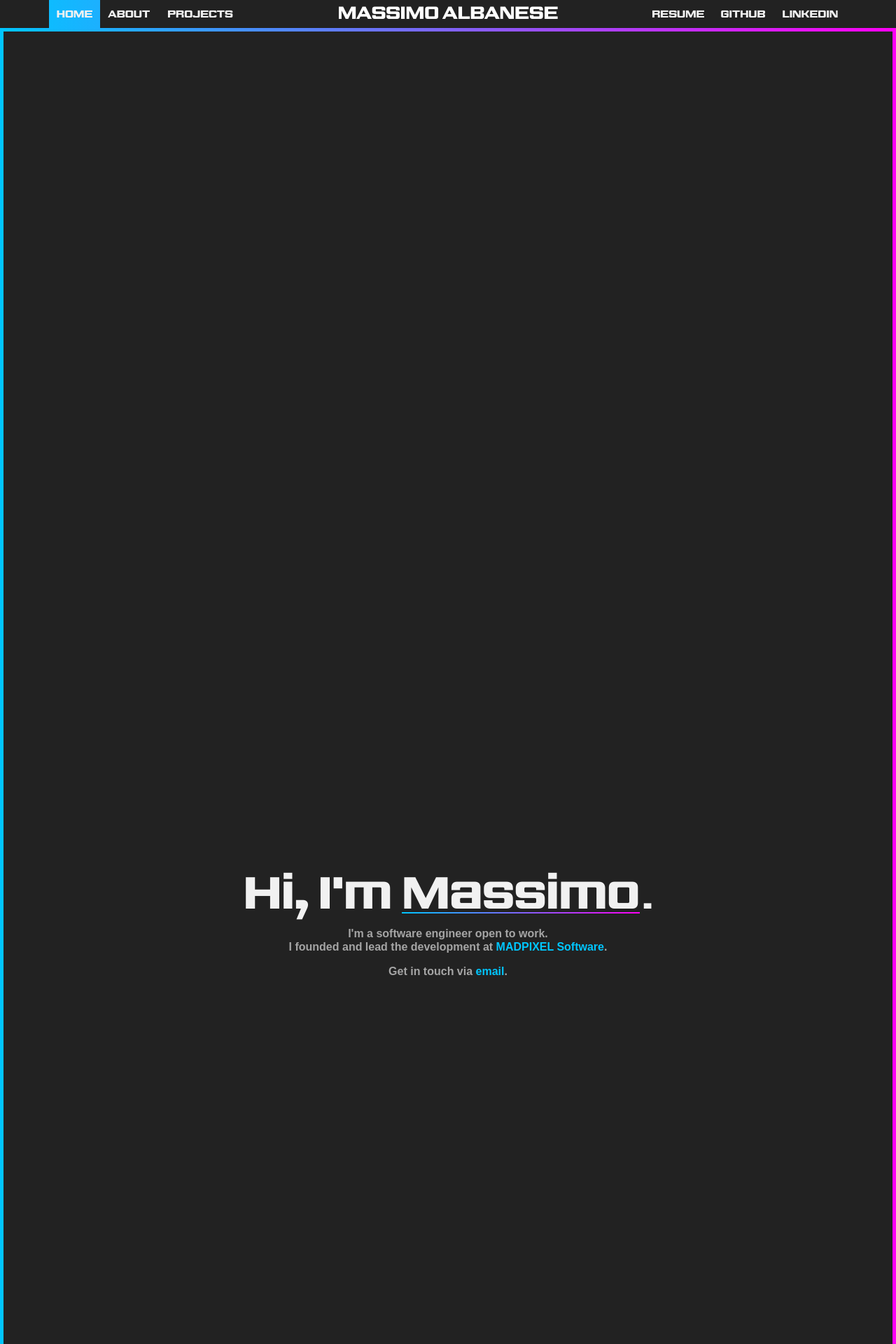
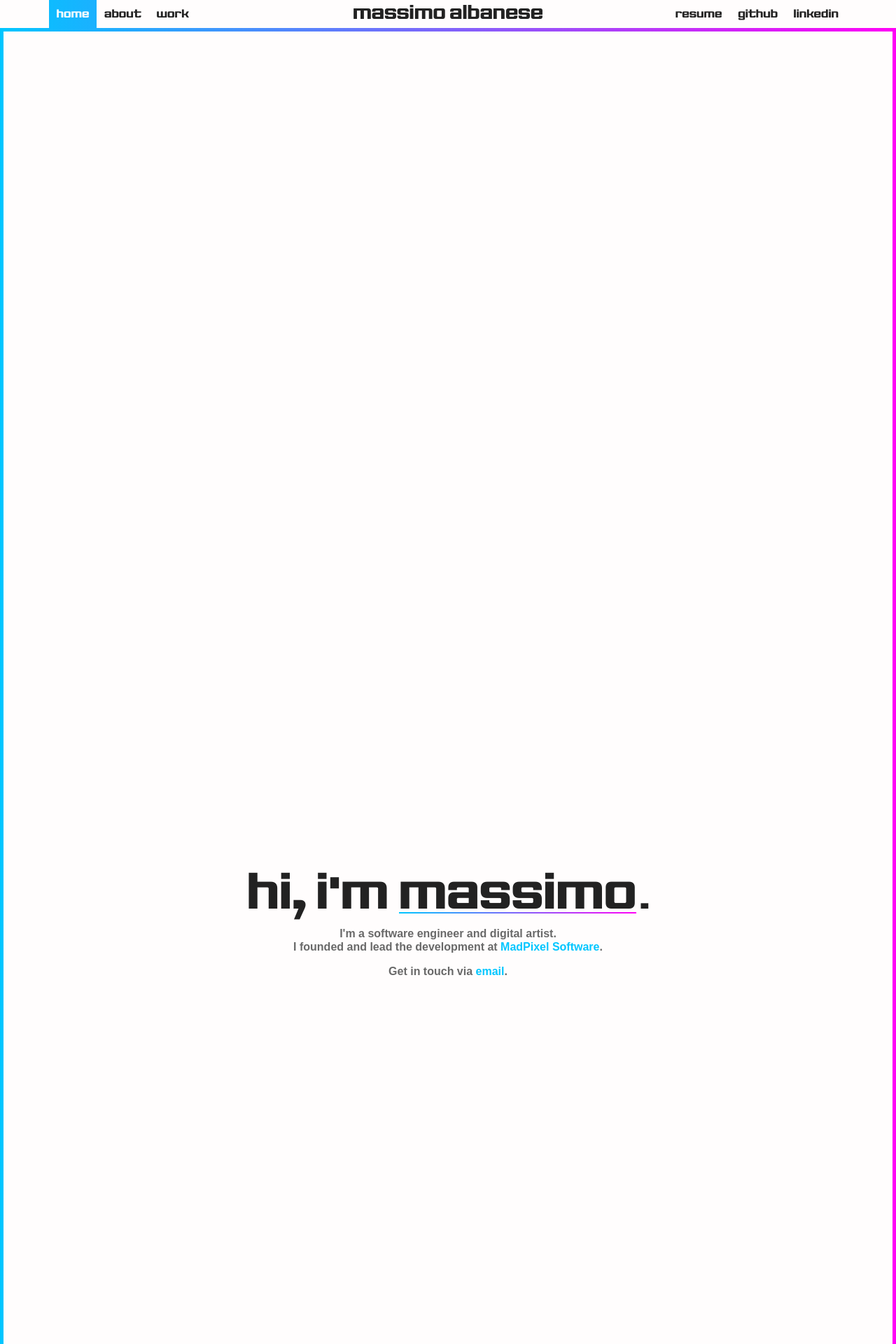
Before and after one commit to madlitch/portfolio, a Python web app: template app/templates/index.html in a window 1280 px wide. Shown: the top 1920 px of the page at 70% size. Run offline with Jinja, Linux system fonts and the light colour scheme; the template is opened without the code that fills it, so the values that code supplies are empty; some web fonts are replaced.

Commit message:
update theme update resume

```diff
--- a/app/static/stylesheet.css
+++ b/app/static/stylesheet.css
@@ -8,10 +8,15 @@
     src: url("Montserrat-Black.woff") format('woff');
 }
 
+:root {
+    font-variant-ligatures: none;
+}
+
 html {
     scroll-behavior: smooth;
     overflow-x: hidden;
-    background-color: #222222;
+    /*background-color: #222222;*/
+    background-image: linear-gradient(90deg, #FF00F6, #00C6FF);
 }
 
 .fw-900 {
@@ -28,8 +33,11 @@ html {
 
 body {
     margin: 0;
-    color: #f1f1f1;
-    background-color: #222222;
+    /*color: #f1f1f1;*/
+    color: #222222;
+    /*background-color: #222222;*/
+    /*background-color: #fffdfd;*/
+    background-image: linear-gradient(90deg, #FF00F6, #00C6FF);
     background-size: 100%;
     font-family: "Montserrat", sans-serif;
 }
@@ -47,7 +55,7 @@ nav {
 }
 
 .bg-dark {
-    background-color: #222222 !important;
+    background-color: #fffdfd !important;
 }
 
 .gradient-text {
@@ -232,15 +240,16 @@ a, u {
 }
 
 nav .nav-item {
-    background-color: #222222;
+    background-color: #fffdfd;
     margin-top: 0;
     margin-bottom: 0;
     -webkit-transition: background-color 0.2s;
+    color: #222222;
 }
 
 nav .nav-item:hover {
     background-color: rgba(27, 27, 27, 0);
-    -moz-transition: background-color 0.2s;
+    color: #fffdfd!important;
 }
 
 .underline-highlight {
@@ -264,6 +273,7 @@ nav .nav-item:hover {
 
 .transparent-background {
     background-color: transparent!important;
+    color: #fffdfd!important;
 }
 
 .brand-centered {
@@ -274,13 +284,16 @@ nav .nav-item:hover {
 
 .navbar-brand {
     max-height: 40px;
+    color: #222222;
 }
 
-.navbar-dark .navbar-nav .nav-link {
+.navbar-nav .nav-link {
     cursor: pointer;
     font-family: "The Neue";
     scale: 0.9;
-    color: #f1f1f1;
+    text-transform: lowercase;
+    /*color: #f1f1f1;*/
+    color: unset;
 }
 
 nav .navbar-brand {
@@ -307,7 +320,7 @@ nav .navbar-brand {
 .navbar-title {
     font-size: 25px;
     font-weight: bold;
-    text-transform: uppercase;
+    text-transform: lowercase;
     font-family: 'The Neue';
 }
 
@@ -368,7 +381,6 @@ nav .navbar-brand {
 }
 
 .list-container {
-    min-height: calc(100vh - 50px);
     /*overflow-y: scroll;*/
 }
 
@@ -385,7 +397,7 @@ nav .navbar-brand {
 }
 
 .grey {
-    color: #a5a5a5;
+    color: #696969;
 }
 
 .text-justify {
@@ -395,9 +407,9 @@ nav .navbar-brand {
 
 .sentinel {
     position: absolute;
-    top: 50%; /* Center vertically in the tab */
+    top: 50vh;
     left: 0;
     width: 100%;
-    height: 1px; /* Minimal height */
-    pointer-events: none; /* Prevents the sentinel from interfering with mouse events */
+    height: 1px;
+    pointer-events: none;
 }
--- a/app/static/view.js
+++ b/app/static/view.js
@@ -2,7 +2,7 @@ const src = "/static/images/";
 
 function checkPathAndSwitchTab() {
     const path = window.location.pathname;
-    const tab = path.split('/')[1]; // Assuming URL structure is like site.com/tabName
+    const tab = path.split('/')[1];
     selectTab(tab);
 }
 
@@ -36,7 +36,7 @@ window.onpopstate = function (event) {
     }
 };
 
-async function switchProjects(tag, button) {
+async function switchWorkFilter(tag, button) {
     const underline_highlights = document.getElementsByClassName('underline-highlight');
     const projects = document.getElementsByClassName('project');
 
@@ -110,77 +110,3 @@ function start() {
         });
     });
 }
-
-
-// let isThrottled = false;
-// const throttleDuration = 700; // Adjust the duration based on sensitivity preference
-//
-// function throttleChangeTab(direction) {
-//     if (!isThrottled) {
-//         isThrottled = true;
-//         changeTabOnScroll(direction);
-//
-//         setTimeout(() => {
-//             isThrottled = false;
-//         }, throttleDuration);
-//     }
-// }
-//
-//
-//
-// // let lastScrollPosition = 0;
-
-// window.addEventListener('wheel', (event) => {
-//     const direction = event.deltaY < 0 ? 'up' : 'down';
-//     throttleChangeTab(direction);
-// });
-
-// const tabs = ['home', 'about', 'projects']; // Ensure this matches the order of your tabs
-// let currentTabIndex = 0; // Start with the first tab
-//
-// function changeTabOnScroll(direction) {
-//     if (direction === 'down') {
-//         currentTabIndex = Math.min(currentTabIndex + 1, tabs.length - 1);
-//     } else if (direction === 'up') {
-//         currentTabIndex = Math.max(currentTabIndex - 1, 0);
-//     }
-//     switchTab(tabs[currentTabIndex]);
-// }
-
-// let accumulatedScrollY = 0;
-// const scrollThreshold = 600; // Adjust based on sensitivity preference
-//
-// function accumulateScrollDistance(deltaY) {
-//     accumulatedScrollY += deltaY;
-//
-//     if (Math.abs(accumulatedScrollY) > scrollThreshold) {
-//         const direction = accumulatedScrollY < 0 ? 'up' : 'down';
-//         changeTabOnScroll(direction);
-//         // Reset accumulated scroll after switching tabs
-//         accumulatedScrollY = 0;
-//     }
-// }
-//
-// document.querySelector('.scroll-container').addEventListener('wheel', (event) => {
-//     // Use event.deltaY for wheel scroll distance
-//     accumulateScrollDistance(event.deltaY);
-// });
-//
-// let touchStartY = 0;
-// let touchEndY = 0;
-//
-// window.addEventListener('touchstart', (event) => {
-//     touchStartY = event.touches[0].clientY;
-// }, false);
-//
-// window.addEventListener('touchend', (event) => {
-//     // Calculate the vertical distance moved
-//     let deltaY = touchStartY - touchEndY;
-//     accumulateScrollDistance(deltaY);
-//     // Reset touchEndY for the next touch sequence
-//     touchEndY = 0;
-// }, false);
-//
-// window.addEventListener('touchmove', (event) => {
-//     touchEndY = event.changedTouches[0].clientY;
-// }, false);
--- a/app/templates/index.html
+++ b/app/templates/index.html
@@ -12,17 +12,17 @@
     <meta name="description" content="Software engineer, entrepreneur, digital artist">
     <link rel="stylesheet" href="/static/stylesheet.css">
 </head>
-<body onload="checkPathAndSwitchTab(); switchProjects('highlight'); start();">
-<nav class="navbar navbar-expand-lg navbar-dark bg-dark mx-auto fixed-top" style="display: block; ">
+<body onload="checkPathAndSwitchTab(); switchWorkFilter('highlight'); start();">
+<nav class="navbar navbar-expand-lg bg-dark mx-auto fixed-top" style="display: block; ">
     <div class="container mx-auto"
          style=" padding: 0; background-image: linear-gradient(90deg, #00C6FF, #FF00F6); background-size: 100vw; background-position: center">
         <a href="/" class="d-none d-lg-flex navbar-brand glitch-container brand-centered z-1">
-            <span style="font-size: 25px;  font-weight: bold; text-transform: uppercase; font-family: 'The Neue'">Massimo Albanese</span>
+            <span style="font-size: 25px;  font-weight: bold; text-transform: lowercase; font-family: 'The Neue'">Massimo Albanese</span>
         </a>
         <div class="bg-dark d-block d-lg-none position-absolute z-0"
              style="width: 100vw; top: 0; left: 0; height: 40px"></div>
         <a href="/" class="d-flex d-lg-none navbar-brand glitch-container z-1" style="padding-left: 8px">
-            <span style="font-weight: bold; text-transform: uppercase; font-family: 'The Neue'">Massimo Albanese</span>
+            <span style="font-weight: bold; text-transform: lowercase; font-family: 'The Neue'">Massimo Albanese</span>
         </a>
         <button id="navbar-toggler" class="navbar-toggler z-1" type="button" data-bs-toggle="collapse"
                 data-bs-target="#navbarSupportedContent"
@@ -32,45 +32,26 @@
         <div class="collapse navbar-collapse ms-auto" id="navbarSupportedContent">
             <ul class="navbar-nav">
                 <li id="nav-home" class="transparent-background nav-item nav-tab text-center " onclick="selectTab('')">
-                    <span class="nav-link">HOME</span>
+                    <span class="nav-link">Home</span>
                 </li>
                 <li id="nav-about" class="nav-item nav-tab text-center " onclick="selectTab('about')">
-                    <span class="nav-link">ABOUT</span>
+                    <span class="nav-link">About</span>
                 </li>
-                <li id="nav-projects" class="nav-item nav-tab text-center " onclick="selectTab('projects')">
-                    <span class="nav-link">PROJECTS</span>
+                <li id="nav-work" class="nav-item nav-tab text-center " onclick="selectTab('work')">
+                    <span class="nav-link">Work</span>
                 </li>
-<!--                <li id="nav-experience" class="nav-item nav-tab text-center " onclick="selectTab('projects')">-->
-<!--                    <span class="nav-link">EXPERIENCE</span>-->
-<!--                </li>-->
             </ul>
             <div class="bg-dark d-none d-lg-block w-100" style="height: 40px"></div>
             <ul class="navbar-nav ms-auto">
                 <li class="nav-item text-center">
-                    <a href="/resume" target="_blank" class="nav-link">RESUME
-                        <svg class="d-inline-block d-lg-none icon svg-blue align-text-top" style="height: 1rem"
-                             viewBox="0 0 24 24">
-                            <use xlink:href="#link-svg"></use>
-                        </svg>
-                    </a>
+                    <a href="/resume" target="_blank" class="nav-link">RESUME</a>
                 </li>
                 <li class="nav-item text-center">
-                    <a href="https://github.com/madlitch" target="_blank" class="nav-link">GITHUB
-                        <svg class="d-inline-block d-lg-none icon svg-blue align-text-top" style="height: 1rem"
-                             viewBox="0 0 24 24">
-                            <use xlink:href="#link-svg"></use>
-                        </svg>
-                    </a>
+                    <a href="https://github.com/madlitch" target="_blank" class="nav-link">GITHUB</a>
                 </li>
                 <li class="nav-item text-center">
                     <a href="https://www.linkedin.com/in/massimo-albanese/" target="_blank"
-                       class="nav-link">LINKEDIN
-                        <svg class="d-inline-block d-lg-none icon svg-blue align-text-top" style="height: 1rem"
-                             viewBox="0 0 24 24">
-                            <use xlink:href="#link-svg">
-                            </use>
-                        </svg>
-                    </a>
+                       class="nav-link">LINKEDIN</a>
                 </li>
             </ul>
         </div>
@@ -80,26 +61,26 @@
 <div class="header scroll-snap-container">
     <div class="bg-dark text-center">
         <div id="home" class="tab row g-0 w-100">
-            <div class="row g-0 text-center align-items-center" style="min-height: calc(100vh - 45px)">
+            <div class="row g-0 text-center align-items-center">
                 <div>
-                    <div class="mb-2 index-title d-none d-lg-block" style="">
-                        <h1 class="d-inline m-0 p-0" style="font-size: 4rem">Hi, I'm </h1>
+                    <div class="mb-2 index-title d-none d-lg-block">
+                        <h1 class="d-inline m-0 p-0" style="font-size: 4rem">hi, i'm </h1>
                         <div class="d-inline-block ">
-                            <h1 class="m-0 p-0" style="font-size: 4rem; line-height: 0.8">Massimo</h1>
+                            <h1 class="m-0 p-0" style="font-size: 4rem; line-height: 0.8">massimo</h1>
                             <div style="background-image: linear-gradient(90deg, #00C6FF, #FF00F6); height: 2px;"></div>
                         </div>
                         <h1 class="d-inline m-0 p-0">.</h1>
                     </div>
                     <div class="mb-2 index-title d-block d-lg-none">
-                        <h1 class="d-inline m-0 p-0" style="">Hi, I'm </h1>
+                        <h1 class="d-inline m-0 p-0">hi, I'm </h1>
                         <div class="d-inline-block ">
-                            <h1 class="m-0 p-0" style="line-height: 0.8">Massimo</h1>
+                            <h1 class="m-0 p-0" style="line-height: 0.8">massimo</h1>
                             <div style="background-image: linear-gradient(90deg, #00C6FF, #FF00F6); height: 2px;"></div>
                         </div>
                         <h1 class="d-inline m-0 p-0">.</h1>
                     </div>
-                    <h6 class="fw-900 grey">I'm a software engineer open to work. <br>
-                        I founded and lead the development at <a target="_blank" href="https://madpixel.software/">MADPIXEL
+                    <h6 class="fw-900 grey">I'm a software engineer and digital artist. <br>
+                        I founded and lead the development at <a target="_blank" href="https://madpixel.software/">MadPixel
                             Software</a>.
                     </h6>
                     <div class="my-3"></div>
@@ -111,13 +92,13 @@
             <div class="sentinel"></div>
         </div>
         <div id="about" class="tab row g-0 w-100">
-            <div class="list-container align-content-center justify-content-center" >
+            <div class="list-container align-content-center justify-content-center">
                 <div class="container my-5">
                     <div class="row text-center">
                         <div class="col w-100">
                             <div class="d-flex align-items-center justify-content-center">
                                 <div class="text-start w-100">
-                                    <h2 class="mb-0 text-nowrap cutout-text">Education</h2>
+                                    <h2 class="mb-0 text-nowrap cutout-text text-lowercase">Education</h2>
                                 </div>
                             </div>
                         </div>
@@ -126,7 +107,7 @@
                                 <div class="text-end w-100 my-2">
                                     <h5 class="m-0 lh-1 fw-900 ">B.Eng. Software Engineering</h5>
                                     <p class="m-0 fw-600 grey text-nowrap">Internet of Things Specialization</p>
-                                    <p class="m-0 fw-600 grey text-nowrap">Ontario Tech University, 2018-2024</p>
+                                    <p class="m-0 fw-600 grey text-nowrap">Ontario Tech University, 2024</p>
                                 </div>
                             </div>
                         </div>
@@ -144,7 +125,7 @@
                         <div class="col-md w-100">
                             <div class="d-flex align-items-center justify-content-center">
                                 <div class="text-start w-100">
-                                    <h2 class="mb-0 text-nowrap cutout-text">Awards</h2>
+                                    <h2 class="mb-0 text-nowrap cutout-text text-lowercase">Awards</h2>
                                 </div>
                             </div>
                         </div>
@@ -152,7 +133,8 @@
                             <div class="d-flex align-items-center justify-content-center">
                                 <div class="text-end w-100 my-2">
                                     <h5 class="m-0 lh-1 fw-900 ">Engineering Capstone Design Competition</h5>
-                                    <p class="m-0 fw-600 grey">1st place in Electrical, Computer, and Software Engineering</p>
+                                    <p class="m-0 fw-600 grey">1st place in Electrical, Computer, and Software
+                                        Engineering</p>
                                     <p class="m-0 fw-600 grey">Ontario Tech University</p>
                                 </div>
                             </div>
@@ -185,7 +167,7 @@
                         <div class="col-md">
                             <div class="d-flex align-items-center justify-content-center">
                                 <div class="text-start w-100">
-                                    <h2 class="mb-0 text-nowrap cutout-text">Technical Skills</h2>
+                                    <h2 class="mb-0 text-nowrap cutout-text text-lowercase">Technical Skills</h2>
                                 </div>
                             </div>
                         </div>
@@ -193,19 +175,22 @@
                             <div class="d-flex align-items-center justify-content-center">
                                 <div class="text-end w-100 my-2">
                                     <h5 class="m-0 lh-1 fw-900">Programming Languages</h5>
-                                    <p class="m-0 fw-600 grey">Python, Rust, Java, Dart, JavaScript, HTML, CSS, SQL, C, C++</p>
+                                    <p class="m-0 fw-600 grey">Python, Rust, JavaScript, HTML, CSS, SQL, Dart, Java, C,
+                                        C++</p>
                                 </div>
                             </div>
                             <div class="d-flex align-items-center justify-content-center">
                                 <div class="text-end w-100 my-2">
                                     <h5 class="m-0 lh-1 fw-900">Frameworks & Libraries</h5>
-                                    <p class="m-0 fw-600 grey">FastAPI, Flask, Node.js, Electron, Bootstrap, Flutter</p>
+                                    <p class="m-0 fw-600 grey">FastAPI, Flask, React, Node.js, Electron, Flutter</p>
                                 </div>
                             </div>
                             <div class="d-flex align-items-center justify-content-center">
                                 <div class="text-end w-100 my-2">
                                     <h5 class="m-0 lh-1 fw-900">Tools & Technologies</h5>
-                                    <p class="m-0 fw-600 grey">Git, IntelliJ Suite, Docker, PostgreSQL, MySQL, SQLite, SQLAlchemy, Sequelize, OnShape, Solidworks, AutoCAD, FDM Printing, GCP, AWS, ChatGPT, FFMpeg, Photoshop, Raspberry Pi, Arduino</p>
+                                    <p class="m-0 fw-600 grey">Git, IntelliJ Suite, Docker, PostgreSQL, MySQL, SQLite,
+                                        SQLAlchemy, Sequelize, OnShape, Solidworks, AutoCAD, FDM Printing, GCP, AWS,
+                                        ChatGPT, FFMpeg, Photoshop, Raspberry Pi, Arduino</p>
                                 </div>
                             </div>
                         </div>
@@ -223,7 +208,7 @@
                         <div class="col-md w-100">
                             <div class="d-flex align-items-center justify-content-center">
                                 <div class="text-start w-100">
-                                    <h2 class="mb-0 text-nowrap cutout-text">Other Skills</h2>
+                                    <h2 class="mb-0 text-nowrap cutout-text text-lowercase">Other Skills</h2>
                                 </div>
                             </div>
                         </div>
@@ -244,36 +229,36 @@
             <div class="d-flex align-items-center align-text-bottom justify-content-center">
                 <div class="text-center bg-dark lh-1" style="scale: 0.8">
                     <div class="d-inline-block mx-4 filter-button"
-                         onclick="switchProjects('all')">
-                        <h5 class="m-0 p-0 bg-dark">ALL</h5>
+                         onclick="switchWorkFilter('all')">
+                        <h5 class="m-0 p-0 bg-dark text-lowercase">All</h5>
                         <div class="underline-highlight all"></div>
                     </div>
                     <div class="d-inline-block mx-4 filter-button"
-                         onclick="switchProjects('highlight')">
-                        <h5 class="m-0 p-0 bg-dark">HIGHLIGHTS</h5>
+                         onclick="switchWorkFilter('highlight')">
+                        <h5 class="m-0 p-0 bg-dark text-lowercase">Highlights</h5>
                         <div class="underline-highlight zero-width highlight"></div>
                     </div>
                     <div class="d-inline-block mx-4 filter-button"
-                         onclick="switchProjects('current')">
-                        <h5 class="m-0 p-0 bg-dark">CURRENT</h5>
+                         onclick="switchWorkFilter('current')">
+                        <h5 class="m-0 p-0 bg-dark text-lowercase">Current</h5>
                         <div class="underline-highlight zero-width current"></div>
                     </div>
                     <div class="d-inline-block mx-4 filter-button"
-                         onclick="switchProjects('school')">
-                        <h5 class="m-0 p-0 bg-dark">SCHOOL</h5>
+                         onclick="switchWorkFilter('school')">
+                        <h5 class="m-0 p-0 bg-dark text-lowercase">School</h5>
                         <div class="underline-highlight zero-width school"></div>
                     </div>
                     <div class="d-inline-block mx-4 filter-button"
-                         onclick="switchProjects('startup')">
-                        <h5 class="m-0 p-0 bg-dark">STARTUP</h5>
+                         onclick="switchWorkFilter('startup')">
+                        <h5 class="m-0 p-0 bg-dark text-lowercase">Startup</h5>
                         <div class="underline-highlight zero-width startup"></div>
                     </div>
                 </div>
             </div>
             <hr class="m-0">
         </div>
-        <div id="projects" class="tab bg-dark text-center w-100 d-inline-block">
-            <div class="list-container" style="min-height: calc(100vh - 45px)">
+        <div id="work" class="tab bg-dark text-center w-100 d-inline-block">
+            <div class="list-container">
                 {% for project in projects %}
                 <div class="project {{ project.tags | join(' ') }}">
                     <div class="container my-5">
@@ -286,7 +271,7 @@
                                             <h6 class="fw-900">{{ project.subtitle }}, {{ project.year }}</h6>
                                             <div>
                                                 {% for tag in project.tags %}
-                                                <h6 class="tag fw-900" onclick="switchProjects('{{ tag }}', this)">
+                                                <h6 class="tag fw-900" onclick="switchWorkFilter('{{ tag }}', this)">
                                                     #{{ tag }}</h6>
                                                 {% endfor %}
                                             </div>
@@ -313,7 +298,7 @@
                                             <div class="d-flex align-items-start justify-content-start text-start fw-600 ">
                                                 <ul>
                                                     {% for point in project.bulletpoints %}
-                                                    <li class="my-1"  style="font-size: 0.9em">{{ point }}</li>
+                                                    <li class="my-1" style="font-size: 0.9em">{{ point }}</li>
                                                     {% endfor %}
                                                 </ul>
                                             </div>
```
Also changed, not shown: 1 other file.
